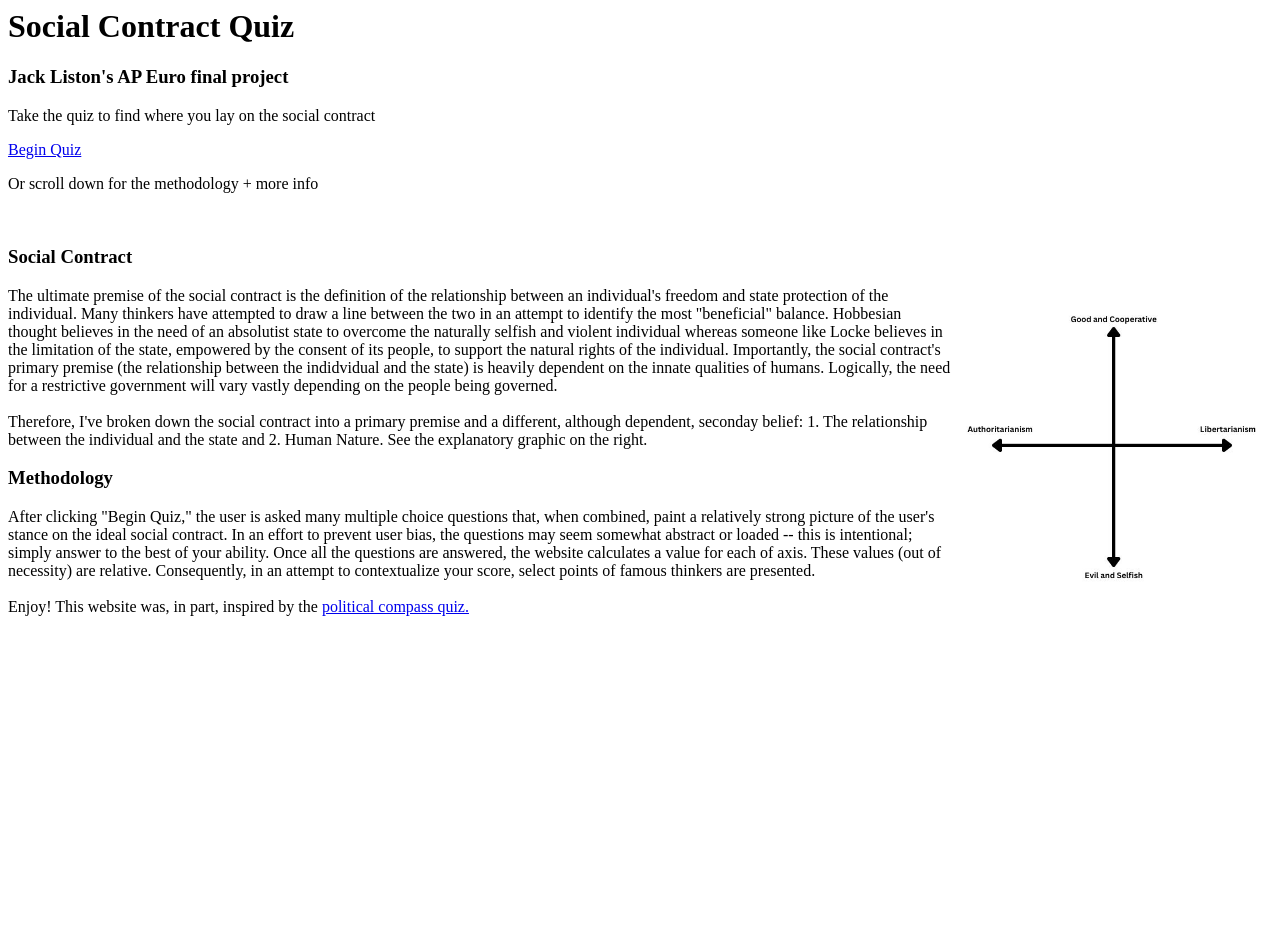
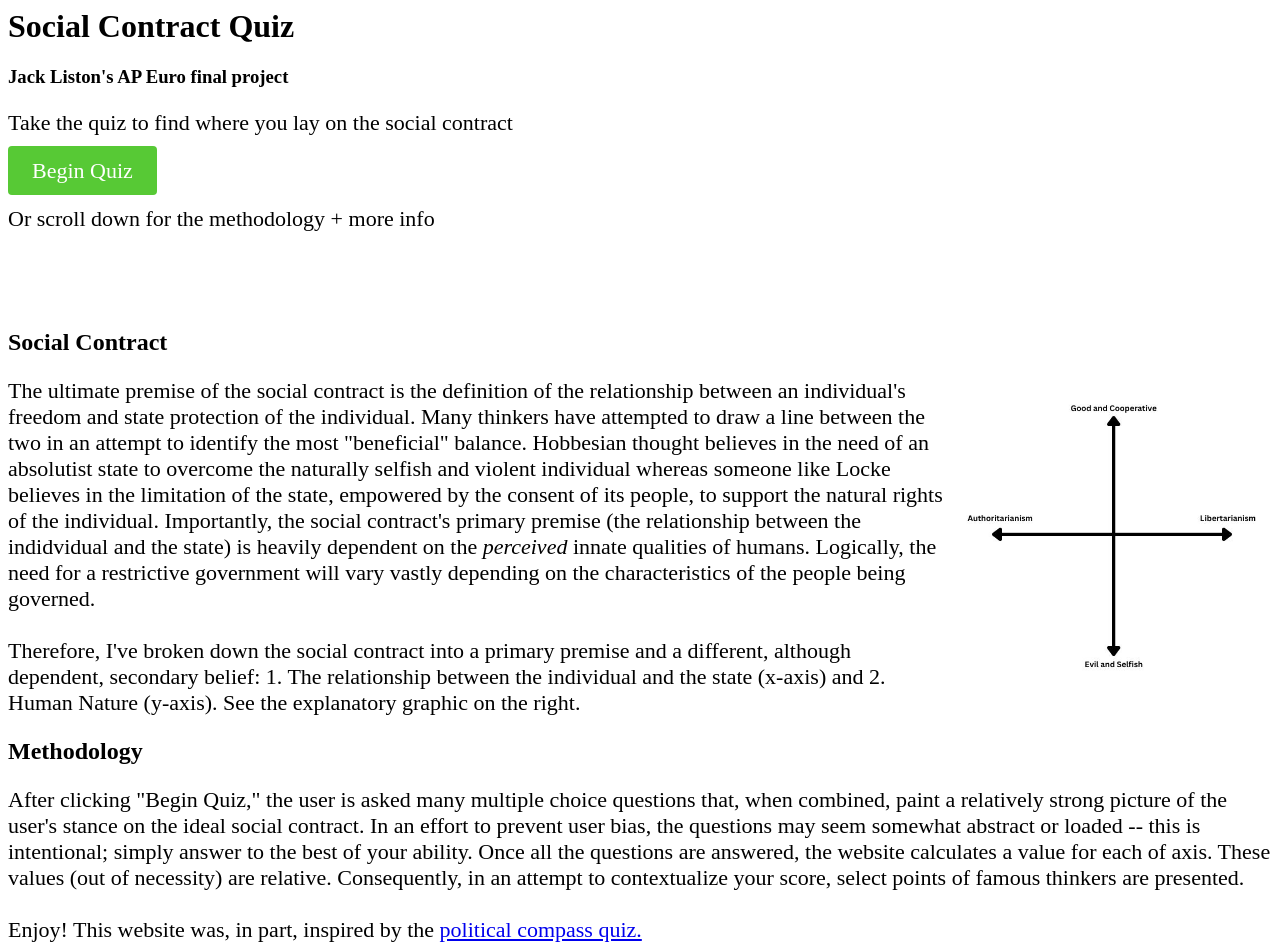
Before and after one commit to jackliston01/socialcontract, a plain HTML site: page index.html in a window 1280 px wide. Before the commit the page ends 800 px from the top, so only its background shows below. Drawn offline with nearby package versions, Linux system fonts and the light colour scheme.

Commit message:
little bit of css

```diff
--- a/assets/style.css
+++ b/assets/style.css
@@ -2,3 +2,22 @@
     width: 300px;
     height: 300px;
 }
+a, p{
+font-size: 22px;
+
+}
+#socialcontractheader{
+    padding-top: 75px;
+}
+
+#beginquiz{
+     padding: 12px 24px;
+    background-color: #57c935;
+    color: white;
+    border: none;
+    border-radius: 4px;
+    cursor: pointer;
+
+    transition: background-color 0.3s;
+    text-decoration: none;
+}
--- a/index.html
+++ b/index.html
@@ -17,32 +17,34 @@
 
 
         <p>Take the quiz to find where you lay on the social contract</p>
-      <a href="quiz.html">Begin Quiz</a>
+      <a href="quiz.html" id='beginquiz'>Begin Quiz</a>
       <p>Or scroll down for the methodology + more info</p>
-      <br>
-<h3>Social Contract</h3>
+
+
+<h2 id="socialcontractheader">Social Contract</h2>
 
     <img id='examplegraph' src="/assets/images/socialcontractexamplegraph.jpg" alt="example graph" style="float: right; margin: 10px;"></img>
 <p> The ultimate premise of the social contract is the definition of the relationship between an individual's freedom and state protection of the individual.
     Many thinkers have attempted to draw a line between the two in an attempt to identify the most "beneficial" balance.
     Hobbesian thought believes in the need of an absolutist state to overcome the naturally selfish and violent individual whereas
     someone like Locke believes in the limitation of the state, empowered by the consent of its people, to support the natural rights of the individual.
-    Importantly, the social contract's primary premise (the relationship between the indidvidual and the state) is heavily dependent on the innate qualities of humans.
-    Logically, the need for a restrictive government will vary vastly depending on the people being governed.
+    Importantly, the social contract's primary premise (the relationship between the indidvidual and the state) is heavily dependent on the <i>perceived</i> innate qualities of humans.
+    Logically, the need for a restrictive government will vary vastly depending on the characteristics of the people being governed.
     <br>
     <br>
 
-    Therefore, I've broken down the social contract into a primary premise and a different, although dependent, seconday belief: 1. The relationship between the individual and the state and 2. Human Nature. See the explanatory graphic on the right.
+    Therefore, I've broken down the social contract into a primary premise and a different, although dependent, secondary belief: 1. The relationship between the individual and the state (x-axis) and 2. Human Nature (y-axis). See the explanatory graphic on the right.
 </p>
 
-<h3>Methodology</h3>
+<h2>Methodology</h2>
+<p>
 After clicking "Begin Quiz," the user is asked many multiple choice questions that, when combined, paint a relatively strong picture of the user's stance on the ideal social contract.
 In an effort to prevent user bias, the questions may seem somewhat abstract or loaded -- this is intentional; simply answer to the best of your ability.
 
 Once all the questions are answered, the website calculates a value for each of axis. These values (out of necessity) are relative. Consequently, in an attempt to contextualize your score, select points of famous thinkers are presented.
 <br>
 <br>
-Enjoy! This website was, in part, inspired by the <a  target="_blank" href= "https://www.politicalcompass.org/" >political compass quiz.</a>
+Enjoy! This website was, in part, inspired by the <a  target="_blank" href= "https://www.politicalcompass.org/" >political compass quiz.</a></p>
 </body>
 <script src="/assets/script.js"></script>
 </html>
```
